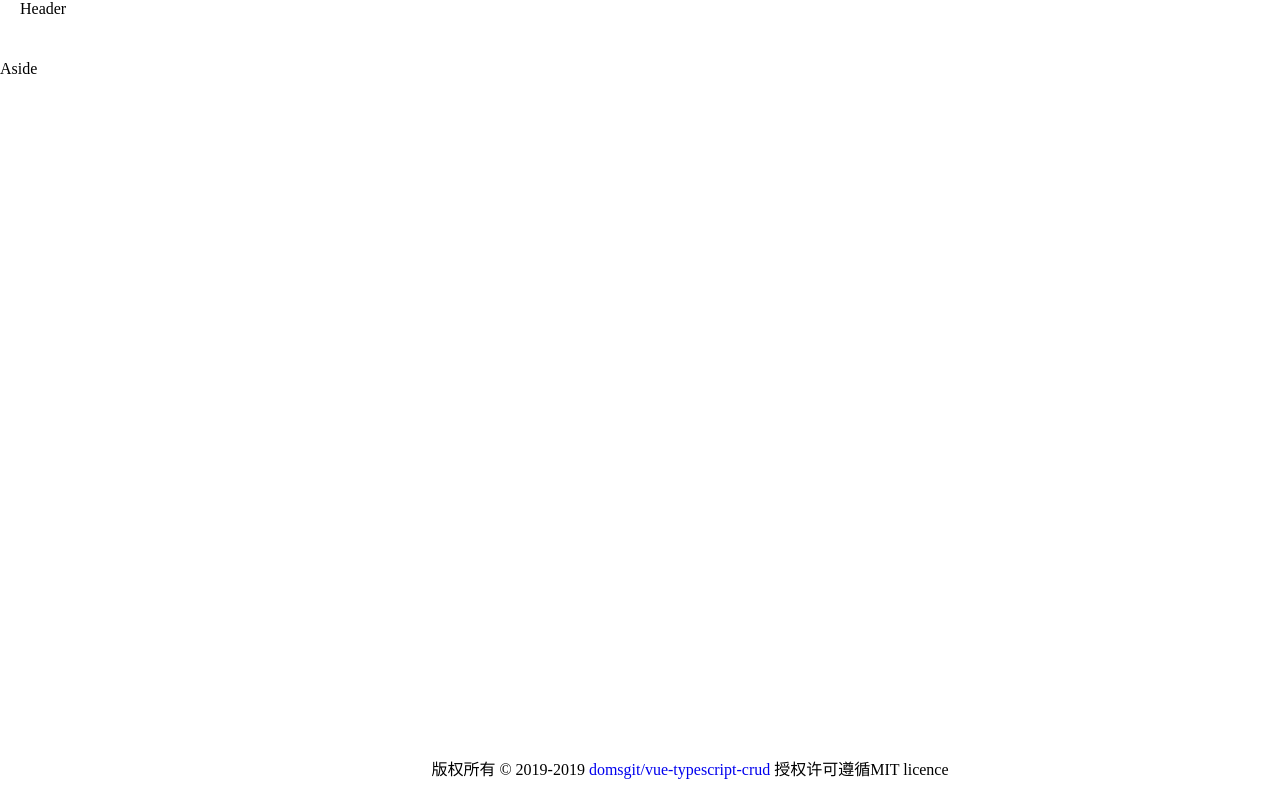
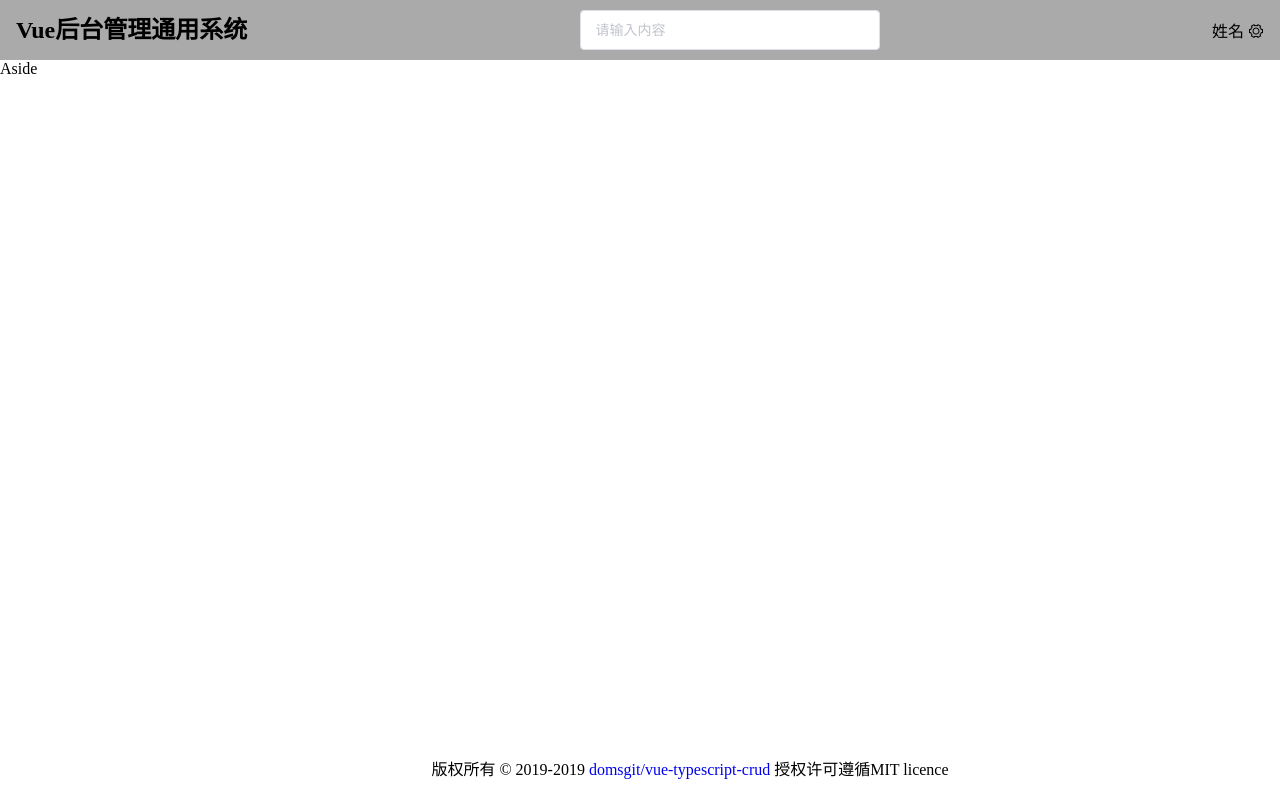
Before and after one commit to domsgit/vue-typescript-crud, a Vue app: page /Common in a window 1280 px wide. Built offline with nearby package versions, Linux system fonts and the light colour scheme; sample sign-in values are in the browser's storage.

Commit message:
feat: add Head and NotFound component, add router.beforeEach

```diff
--- a/src/configs/index.js
+++ b/src/configs/index.js
@@ -3,7 +3,7 @@ const config = {
 };
 
 if (process.env.NODE_ENV === "development") {
-  config.url = "http://localhost:8080";
+  config.url = "/api/api";
 }
 
 export default config;
--- /dev/null
+++ b/src/layouts/Head.vue
@@ -0,0 +1,47 @@
+<template>
+  <div class="head-component">
+    <h1 class="head-title">Vue后台管理通用系统</h1>
+    <el-input
+      class="search-input"
+      placeholder="请输入内容"
+      v-model="searchContent"
+      clearable>
+    </el-input>
+    <div>
+      姓名
+      <i class="el-icon-setting"></i>
+    </div>
+  </div>
+</template>
+
+<script lang="ts">
+import { Component, Vue } from "vue-property-decorator";
+
+@Component
+export default class Head extends Vue {
+  searchContent: string = '';
+
+}
+</script>
+
+<style scoped lang="scss">
+.head-component {
+  width: 100%;
+  height: 100%;
+  background-color: #aaa;
+  display: flex;
+  justify-content: space-between;
+  align-items: center;
+  padding-left: 1rem;
+  padding-right: 1rem;
+  box-sizing: border-box;
+  .head-title {
+    margin: 0px;
+    height: 100%;
+    line-height: 60px;
+  }
+  .search-input {
+    width: 300px;
+  }
+}
+</style>
--- a/src/layouts/Layout.vue
+++ b/src/layouts/Layout.vue
@@ -1,7 +1,9 @@
 <template>
   <div class="Layout">
     <el-container class="container">
-      <el-header>Header</el-header>
+      <el-header>
+        <Head></Head>
+      </el-header>
       <el-container>
         <el-aside width="100px">Aside</el-aside>
         <el-container>
@@ -26,8 +28,13 @@
 
 <script lang="ts">
 import { Component, Vue } from "vue-property-decorator";
+import Head from './Head.vue';
 
-@Component
+@Component({
+  components: {
+    Head
+  }
+})
 export default class Layout extends Vue {
   currentYear: number = new Date().getFullYear();
 }
@@ -39,6 +46,10 @@ export default class Layout extends Vue {
   height: 100%;
   .container {
     height: 100%;
+    // 覆写element ui样式
+    .el-header {
+      padding: 0px;
+    }
   }
   .copyright {
     line-height: 60px;
--- a/src/router.ts
+++ b/src/router.ts
@@ -1,9 +1,10 @@
 import Vue from "vue";
 import Router from "vue-router";
+import { Message } from "element-ui";
 
 Vue.use(Router);
 
-export default new Router({
+const router = new Router({
   mode: "history",
   base: process.env.BASE_URL,
   routes: [
@@ -16,6 +17,12 @@ export default new Router({
       name: "Login",
       component: () =>
         import(/* webpackChunkName: "login" */ "./views/Login.vue")
+    },
+    {
+      path: "/NotFound",
+      name: "NotFound",
+      component: () =>
+        import(/* webpackChunkName: "notFound" */ "./views/NotFound.vue")
     },
     {
       path: "/Register",
@@ -44,6 +51,33 @@ export default new Router({
             import(/* webpackChunkName: "crudDemo" */ "./views/CrudDemo.vue")
         }
       ]
-    }
+    },
+    {
+      path: "*",
+      redirect: "/NotFound"
+    },
   ]
 });
+
+router.beforeEach((to, from, next) => {
+  console.log('to: ', to, 'from: ', from)
+  const toPath = to.path;
+
+  if(toPath !== '/' && toPath !== '/Login' && toPath !== '/Register') {
+    const token = localStorage.getItem('token');
+    if(!token) {
+      Message({
+        type: 'warning',
+        message: '您还没有登录，请登录！'
+      });
+      next('/Login');
+    } else {
+      next();
+    }
+  } else {
+    next();
+  }
+
+})
+
+export default router;
--- a/src/utils/https.ts
+++ b/src/utils/https.ts
@@ -1,17 +1,13 @@
 import axios from "axios";
+import { Message } from 'element-ui';
+import router from '../router';
+import config from '../configs';
 
 let https: any = {};
-if (process.env.NODE_ENV === "development") {
-  https = axios.create({
-    baseURL: "/api/api",
-    timeout: 50000
-  });
-} else {
-  https = axios.create({
-    baseURL: "/api/api",
-    timeout: 50000
-  });
-}
+https = axios.create({
+  baseURL: config.url,
+  timeout: 50000
+});
 
 https.interceptors.request.use(
   (config: any) => {
@@ -26,10 +22,30 @@ https.interceptors.request.use(
 
 https.interceptors.response.use(
   (response: any) => {
+    console.error("response: " + response);
     return response;
   },
   (error: any) => {
-    console.error("error: " + error);
+    const {response: {status}} = error;
+    if(status >= 400 && status < 500) {
+      Message({
+        type: 'error',
+        message: '授权失败！请重新登录试试！'
+      });
+      router.push({
+        name: 'Login'
+      })
+    } else if(status >= 500) {
+      Message({
+        type: 'error',
+        message: '服务器错误！'
+      });
+    } else {
+      Message({
+        type: 'error',
+        message: '接口错误！'
+      });
+    }
     return Promise.reject(error);
   }
 );
--- a/src/views/Login.vue
+++ b/src/views/Login.vue
@@ -108,9 +108,22 @@ export default class LoginPage extends Vue {
           })
           .then((res: any) => {
             log(res);
-            this.$router.push({ name: "About", params: {} });
+            const {
+              data: {
+                user: { token }
+              }
+            } = res;
+            if (token) {
+              localStorage.setItem("token", token);
+              this.$router.push({ name: "CrudDemo", params: {} });
+            }
           })
-          .catch(error);
+          .catch((error: any) => {
+            const {response: {status}} = error;
+            console.log(error)
+            console.log(status)
+
+          });
       } else {
         console.log("error submit!!");
         return false;
--- /dev/null
+++ b/src/views/NotFound.vue
@@ -0,0 +1,14 @@
+<template>
+  <div class="NotFound">
+    404 Not Found!
+  </div>
+</template>
+
+<script lang="ts">
+import { Component, Prop, Vue } from "vue-property-decorator";
+
+@Component
+export default class NotFoundPage extends Vue {}
+</script>
+
+<style scoped lang="scss"></style>
```
Also changed, not shown: 1 other file (tests, documents, lock files or other folders).
